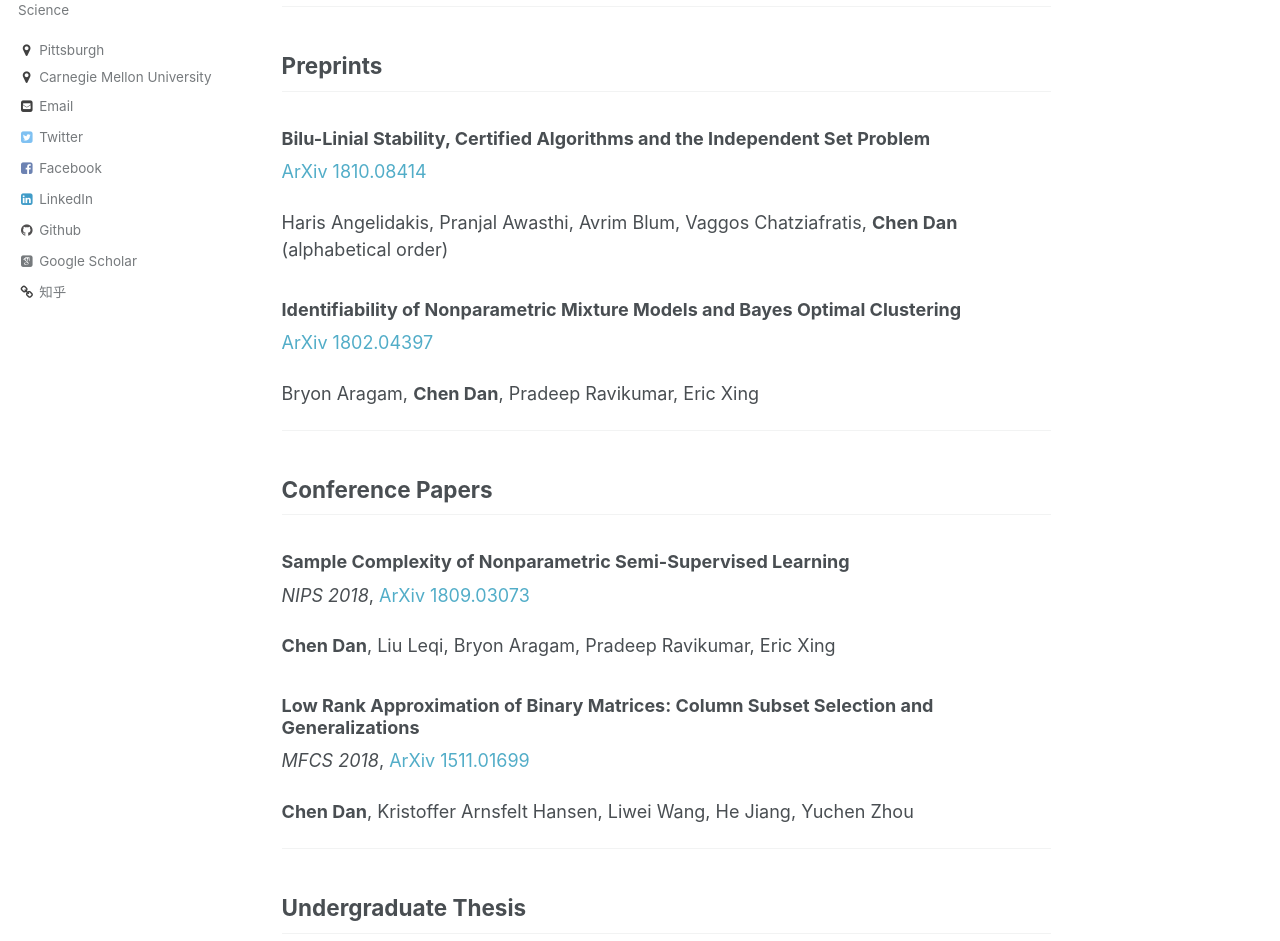
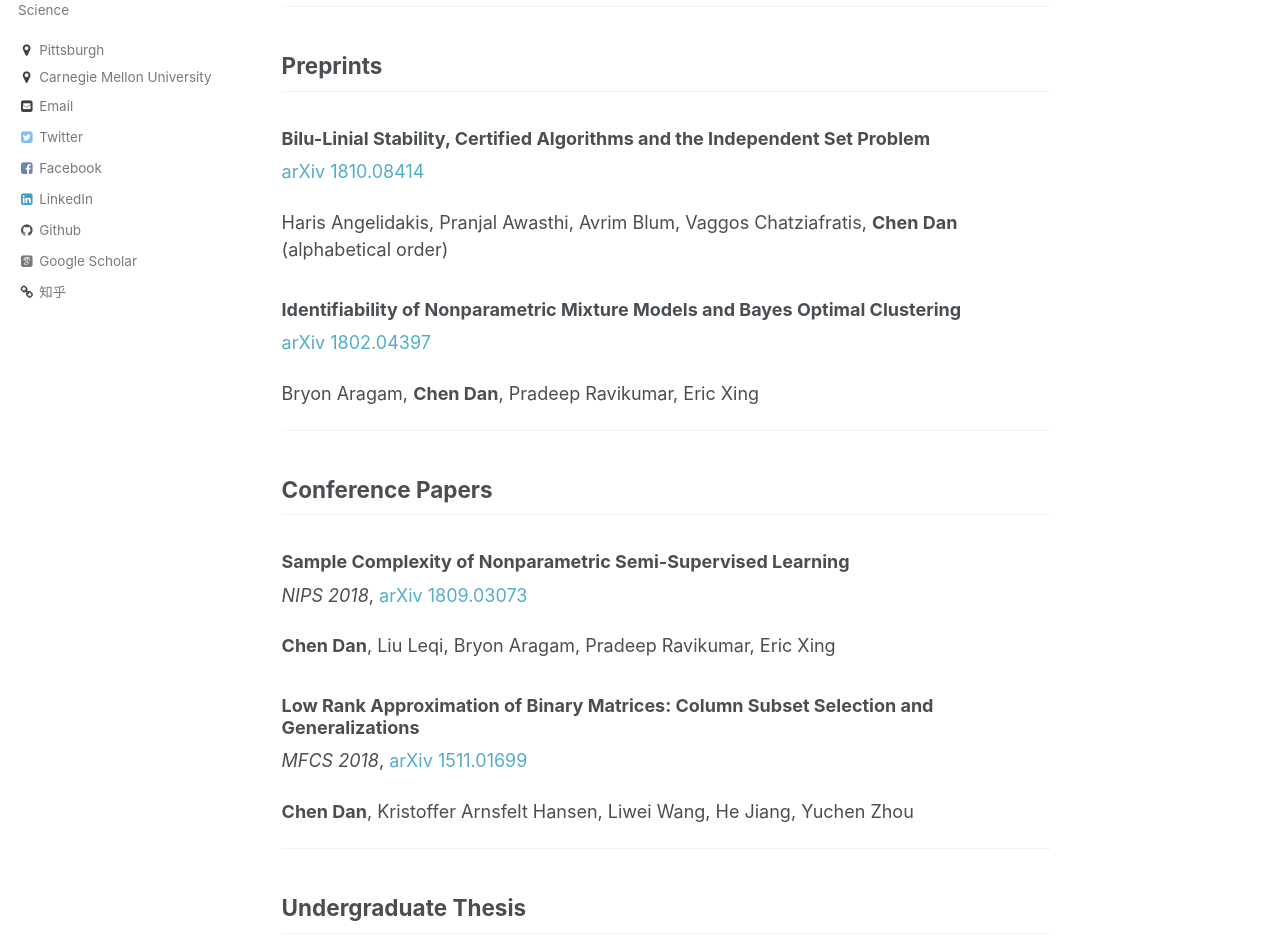
Before and after one commit to ChenDanCMU/chendancmu.github.io, a Jekyll site: the page built from _pages/publications.md, in a window 1280 px wide and 1400 px high. Shown: the part 355-1296 px from the top of the window. Built offline with Jekyll 4.4.1, drawn with Linux system fonts in a browser that asks for light colours; some web fonts are replaced.

```diff
--- a/_pages/publications.md
+++ b/_pages/publications.md
@@ -17,7 +17,7 @@ author_profile: true
 
 ### Bilu-Linial Stability, Certified Algorithms and the Independent Set Problem
 
-[ArXiv 1810.08414](https://arxiv.org/abs/1810.08414)
+[arXiv 1810.08414](https://arxiv.org/abs/1810.08414)
 
 Haris Angelidakis, Pranjal Awasthi, Avrim Blum, Vaggos Chatziafratis, **Chen Dan** (alphabetical order)
 
@@ -25,7 +25,7 @@ Haris Angelidakis, Pranjal Awasthi, Avrim Blum, Vaggos Chatziafratis, **Chen Dan
 
 ### Identifiability of Nonparametric Mixture Models and Bayes Optimal Clustering
 
-[ArXiv 1802.04397](https://arxiv.org/abs/1802.04397)
+[arXiv 1802.04397](https://arxiv.org/abs/1802.04397)
 
 Bryon Aragam, **Chen Dan**, Pradeep Ravikumar, Eric Xing
 
@@ -35,13 +35,13 @@ Bryon Aragam, **Chen Dan**, Pradeep Ravikumar, Eric Xing
 
 ### Sample Complexity of Nonparametric Semi-Supervised Learning
 
-*NIPS 2018*, [ArXiv 1809.03073](https://arxiv.org/abs/1809.03073)
+*NIPS 2018*, [arXiv 1809.03073](https://arxiv.org/abs/1809.03073)
 
 **Chen Dan**, Liu Leqi, Bryon Aragam, Pradeep Ravikumar, Eric Xing
 
 ### Low Rank Approximation of Binary Matrices: Column Subset Selection and Generalizations
 
-*MFCS 2018*, [ArXiv 1511.01699](https://arxiv.org/abs/1511.01699)
+*MFCS 2018*, [arXiv 1511.01699](https://arxiv.org/abs/1511.01699)
 
 **Chen Dan**, Kristoffer Arnsfelt Hansen, Liwei Wang, He Jiang, Yuchen Zhou
 
```
